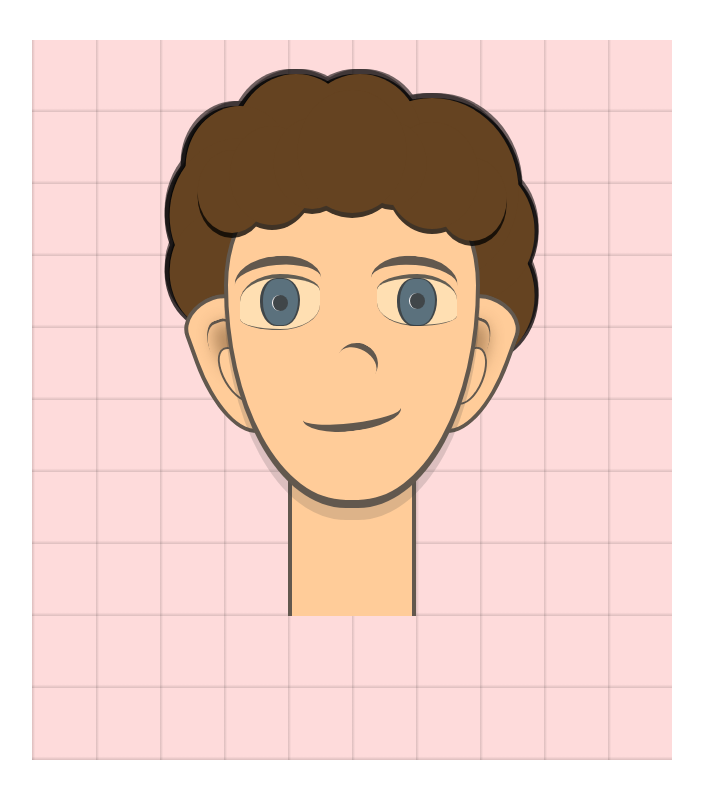
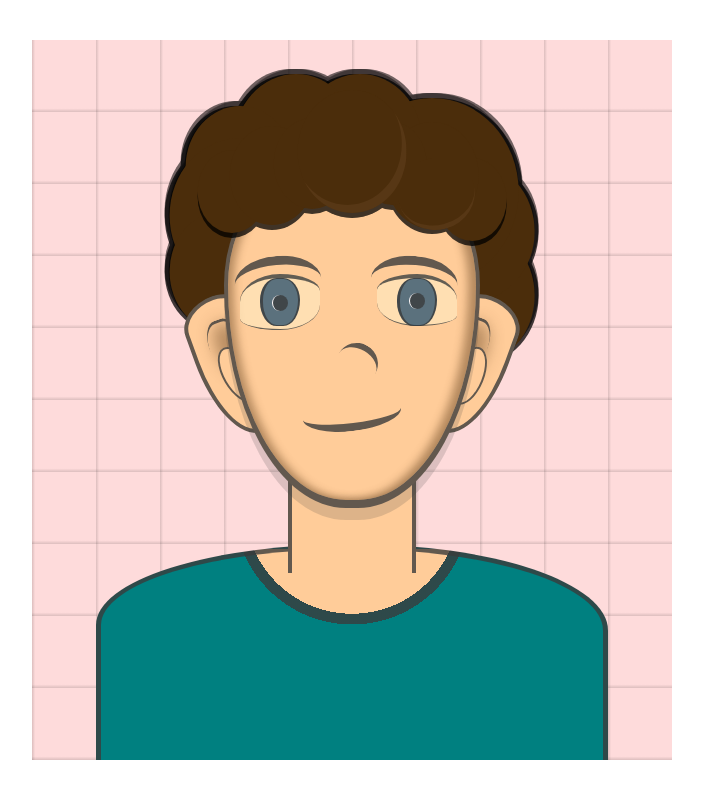
Before and after one commit to HelenMunny/CSS-art-Drawing-with-pure-CSS, a plain HTML site: page index.html in a window 1280 px wide. Shown: the whole page, without its empty margins (288-991 px from the left). Drawn offline with Linux system fonts and the light colour scheme.

Commit message:
full sketch completed

```diff
--- a/index.html
+++ b/index.html
@@ -26,7 +26,9 @@
   <div class="right-ear"></div>
   <div class="hair"></div>
   <div class="hair-pt-two"></div>
+  <div class="hair-shadow"></div>
   <div class="neck"></div>
+  <div class="body"></div>
   </section>
 
 
--- a/styles.css
+++ b/styles.css
@@ -1,6 +1,6 @@
-body{
+/* html{
  overflow: hidden;
-}
+} */
 /* color palette */
 :root{
  --skin:#FFCC99;
@@ -11,8 +11,10 @@ body{
  --eyes: #fff2cc7d;
  --eye-ball: #2e536fc8;
  --snow:snow;
- --hair:#654321;
+ --hair:#4B2D0B;
+ --hair-dark-brown: #654321;
  --brown-shadow:#65432177;
+ --t-shirt:teal;
 }
 
 /* background */
@@ -48,7 +50,10 @@ body{
  border: 0.5vmin solid var(--dark-gray);
  border-bottom-width: 1vmin;
  border-radius: 100% / 80% 80% 130% 130%;
- box-shadow: 0 1.5vmin var(--shadow);
+ box-shadow:
+  0 1.5vmin var(--shadow),
+  inset -1vmin 0 1vmin var(--brown-shadow),
+  inset 0.7vmin 0 1vmin var(--brown-shadow);
 }
 /* mouth */
 .mouth{
@@ -215,8 +220,8 @@ body{
  -15vmin 5vmin 0 -2.5vmin,
  5vmin 1.5vmin 0 -2.5vmin,
  10vmin 3vmin 0 -1vmin,
- 15vmin 6vmin 0 -2.5vmin;
-
+ 15vmin 6vmin 0 -2.5vmin,
+ inset -0.6vmin -1vmin var(--brown-shadow);
 }
 .hair-pt-two{
  filter:
@@ -237,11 +242,23 @@ body{
  15vmin 18vmin 0 1vmin;
  z-index: -2;
 }
+.hair-shadow{
+ width: 12%;
+ height: 10%;
+ background: var(--hair);
+ color: var(--hair);
+ left: 63%;
+ top: 15%;
+ transform: translate(-50%, 0);
+ border-radius: 50%;
+ border-bottom: 0.7vmin solid var(--brown-shadow);
+ rotate: -15deg;
+}
 
 /* neck */
 .neck{
  width: 20%;
- height: 25%;
+ height: 19%;
  background: var(--skin);
  top: 55%;
  left: 50%;
@@ -250,3 +267,16 @@ body{
  border: 0.6vmin solid var(--dark-gray);
  border-bottom: 0;
 }
+.body{
+ width: 80%;
+ height: 30%;
+ background: var(--t-shirt);
+ border-radius: 100% / 75% 80% 0% 0%;
+ top: 70%;
+ left: 10%;
+ border: 0.7vmin solid var(--dark-gray);
+ border-bottom: 0;
+ z-index: -3;
+ background-image:
+ radial-gradient(circle at 50% -20%, var(--skin) 30%, var(--dark-gray) 0 33%, transparent 0);
+}
```
